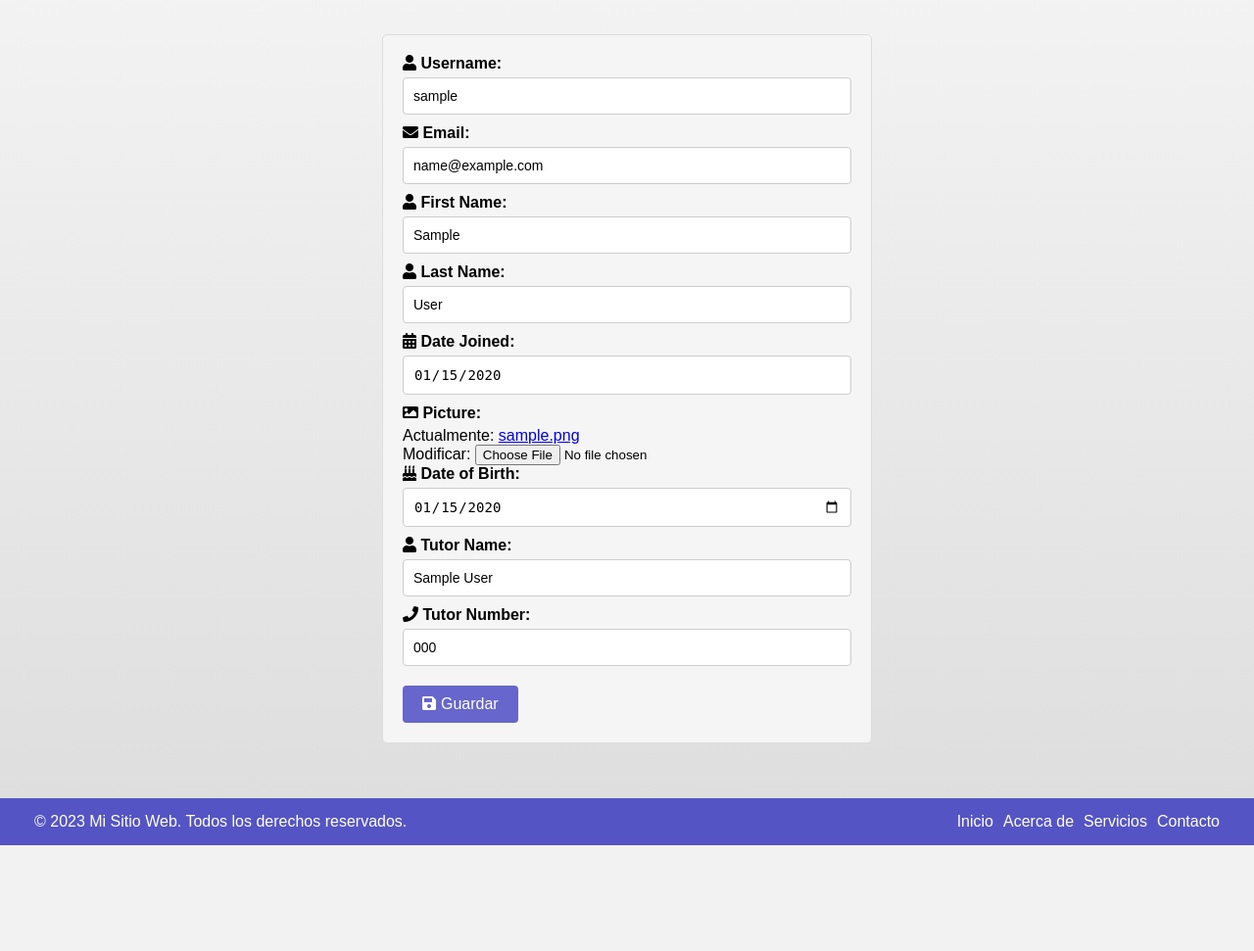
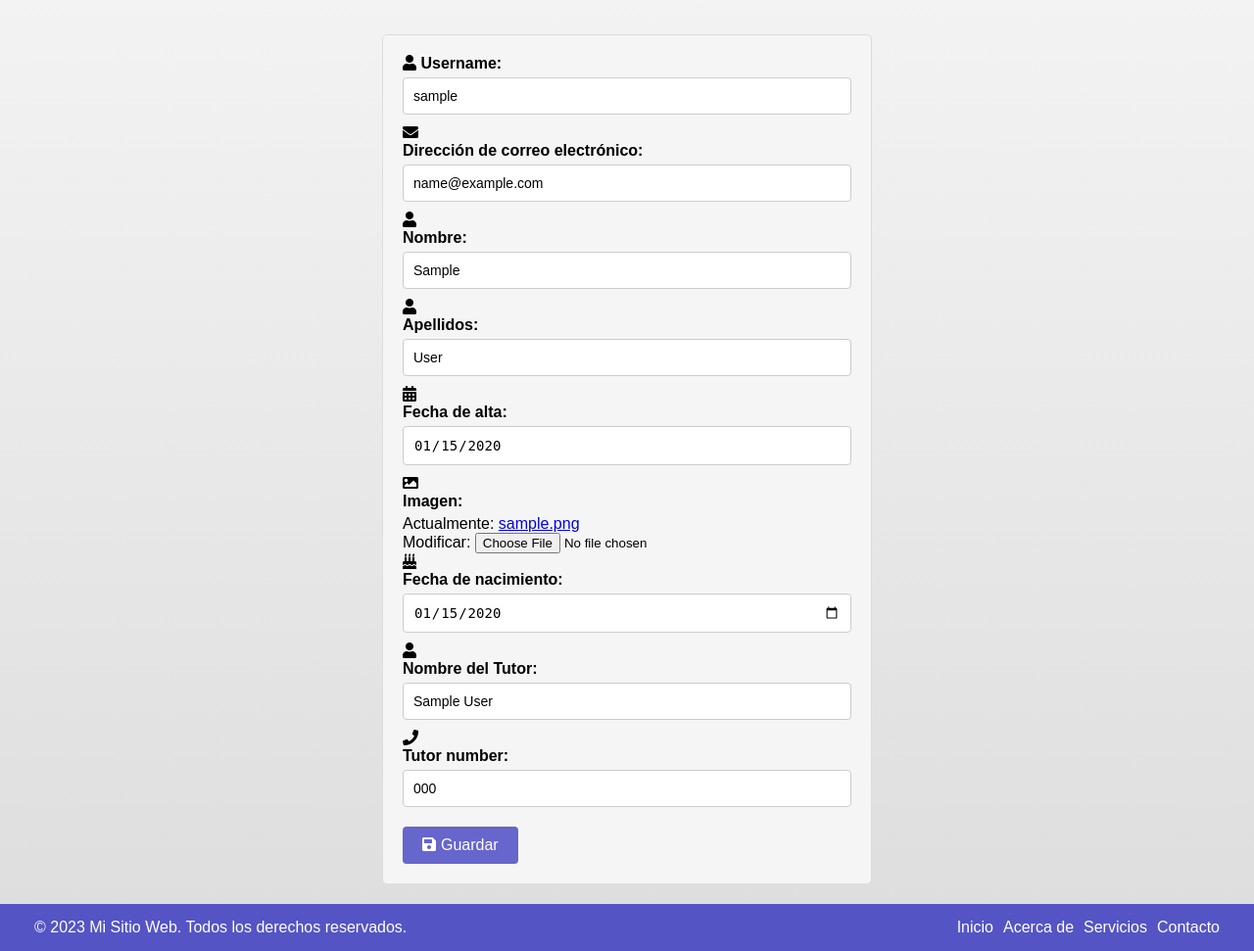
Before and after one commit to juanrob10/club, a Django app: page /user/update/ in a window 1280 px wide. Shown: the part 55-1026 px from the top of the page at 98% size. Before the commit the page ends 918 px from the top, so only its background shows below. Run offline with Django 4.2, Linux system fonts and the light colour scheme; a user stored in the database is signed in; tables that the repository leaves empty hold one stand-in row (values such as "Sample post"); grey boxes marked "Sample" are stand-in pictures.

Commit message:
manual fix some words translations

```diff
--- a/school/forms.py
+++ b/school/forms.py
@@ -26,8 +26,11 @@
 
 
 class MessageCreationForm(forms.ModelForm):
-    phone = PhoneNumberField(widget=PhoneNumberPrefixWidget(),required=False)
-
+    phone = PhoneNumberField(widget=PhoneNumberPrefixWidget(),required=False,label='Teléfono')
+    message = forms.CharField(
+        widget=forms.Textarea(attrs={'placeholder': 'Mensaje'}),
+        label='Mensaje'  # Etiqueta del campo
+    )
 
     def __init__(self, *args, **kwargs):
         super().__init__(*args, **kwargs)
@@ -41,8 +44,7 @@
         widgets = {
                 'name': forms.TextInput(attrs={'placeholder': 'Nombre'}),
                 'email': forms.EmailInput(attrs={'placeholder': 'Correo Electrónico'}),
-                'concern': forms.TextInput(attrs={'placeholder': 'Asunto'}),
-                'message': forms.Textarea(attrs={'placeholder': 'Mensaje'}),
+                'concern': forms.TextInput(attrs={'placeholder': 'Asunto'})
             }
 
 
@@ -63,12 +65,12 @@
 
         if instance:
             if hasattr(instance, 'student'):
-                self.fields['picture'] = forms.ImageField(required=True)
-                self.fields['date_birth'] = forms.DateField(required=False,widget=forms.DateInput(attrs={'type': 'date', 'format': '%Y-%m-%d'}))
-                self.fields['tutor_name'] = forms.CharField(max_length=100, required=False)
-                self.fields['tutor_number'] = PhoneNumberField(widget=PhoneNumberPrefixWidget(),required=False)
+                self.fields['picture'] = forms.ImageField(required=True,label="Imagen")
+                self.fields['date_birth'] = forms.DateField(required=False,widget=forms.DateInput(attrs={'type': 'date', 'format': '%Y-%m-%d'}),label="Fecha de nacimiento")
+                self.fields['tutor_name'] = forms.CharField(max_length=100, required=False,label="Nombre del Tutor")
+                self.fields['tutor_number'] = PhoneNumberField(widget=PhoneNumberPrefixWidget(),required=False,label="Número del Tutor")
             elif hasattr(instance, 'teacher'):
-                self.fields['contact_number'] = PhoneNumberField(widget=PhoneNumberPrefixWidget(),required=False)
+                self.fields['contact_number'] = PhoneNumberField(widget=PhoneNumberPrefixWidget(),required=False,label="Número de Contacto")
 
 
     def save(self, commit=True):
--- a/school/models.py
+++ b/school/models.py
@@ -136,8 +136,8 @@
     name = models.CharField(_("name"),max_length=100)
     email = models.EmailField(blank=True, null=True)
     concern = models.CharField(_("concern"),max_length=200)
-    message = models.TextField(_("message"))
-    phone = PhoneNumberField(_("phone"),blank=True, null=True)  # Campo opcional y puede estar vacío
+    message = models.TextField(verbose_name=_("message"))
+    phone = PhoneNumberField(verbose_name=_("phone"),blank=True, null=True)  # Campo opcional y puede estar vacío
 
     def __str__(self):
         return self.concern
--- a/templates/school/user_app/update_user.html
+++ b/templates/school/user_app/update_user.html
@@ -83,7 +83,7 @@
     </ul>
   {% endif %}
 
-  <label for="{{ form.email.id_for_label }}"><i class="fas fa-envelope"></i> Email:</label>
+  <label for="{{ form.email.id_for_label }}"><i class="fas fa-envelope"></i> {{form.email.label_tag }}</label>
   {{ form.email }}
   {% if form.email.errors %}
     <ul class="errorlist">
@@ -93,7 +93,7 @@
     </ul>
   {% endif %}
 
-  <label for="{{ form.first_name.id_for_label }}"><i class="fas fa-user"></i> First Name:</label>
+  <label for="{{ form.first_name.id_for_label }}"><i class="fas fa-user"></i>{{form.first_name.label_tag }}</label>
   {{ form.first_name }}
   {% if form.first_name.errors %}
     <ul class="errorlist">
@@ -103,7 +103,7 @@
     </ul>
   {% endif %}
 
-  <label for="{{ form.last_name.id_for_label }}"><i class="fas fa-user"></i> Last Name:</label>
+  <label for="{{ form.last_name.id_for_label }}"><i class="fas fa-user"></i>{{form.last_name.label_tag }}</label>
   {{ form.last_name }}
   {% if form.last_name.errors %}
     <ul class="errorlist">
@@ -113,7 +113,7 @@
     </ul>
   {% endif %}
 
-  <label for="{{ form.date_joined.id_for_label }}"><i class="fas fa-calendar-alt"></i> Date Joined:</label>
+  <label for="{{ form.date_joined.id_for_label }}"><i class="fas fa-calendar-alt"></i>{{form.date_joined.label_tag }}</label>
   {{ form.date_joined }}
   {% if form.date_joined.errors %}
     <ul class="errorlist">
@@ -125,7 +125,7 @@
 
   <!-- Campos adicionales para Student o Teacher -->
   {% if customer_user.user_type == 1 %}
-    <label for="{{ form.picture.id_for_label }}"><i class="fas fa-image"></i> Picture:</label>
+    <label for="{{ form.picture.id_for_label }}"><i class="fas fa-image"></i>{{form.picture.label_tag }}</label>
     {{ form.picture }}
     {% if form.picture.errors %}
       <ul class="errorlist">
@@ -135,7 +135,7 @@
       </ul>
     {% endif %}
 
-    <label for="{{ form.date_birth.id_for_label }}"><i class="fas fa-birthday-cake"></i> Date of Birth:</label>
+    <label for="{{ form.date_birth.id_for_label }}"><i class="fas fa-birthday-cake"></i>{{form.date_birth.label_tag }}</label>
     {{ form.date_birth }}
     {% if form.date_birth.errors %}
       <ul class="errorlist">
@@ -145,7 +145,7 @@
       </ul>
     {% endif %}
 
-    <label for="{{ form.tutor_name.id_for_label }}"><i class="fas fa-user"></i> Tutor Name:</label>
+    <label for="{{ form.tutor_name.id_for_label }}"><i class="fas fa-user"></i>{{form.tutor_name.label_tag }}</label>
     {{ form.tutor_name }}
     {% if form.tutor_name.errors %}
       <ul class="errorlist">
@@ -155,7 +155,7 @@
       </ul>
     {% endif %}
 
-    <label for="{{ form.tutor_number.id_for_label }}"><i class="fas fa-phone"></i> Tutor Number:</label>
+    <label for="{{ form.tutor_number.id_for_label }}"><i class="fas fa-phone"></i>{{ form.tutor_number.label_tag }}</label>
     {{ form.tutor_number }}
     {% if form.tutor_number.errors %}
       <ul class="errorlist">
@@ -166,7 +166,7 @@
     {% endif %}
 
   {% elif customer_user.user_type == 2 %}
-    <label for="{{ form.contact_number.id_for_label }}"><i class="fas fa-phone"></i> Contact Number:</label>
+    <label for="{{ form.contact_number.id_for_label }}"><i class="fas fa-phone"></i>{{form.contact_number.label_tag }}</label>
     {{ form.contact_number }}
     {% if form.contact_number.errors %}
       <ul class="errorlist">
```
Also changed, not shown: locale/en/LC_MESSAGES/django.po, locale/es/LC_MESSAGES/django.po, 1 other file.
